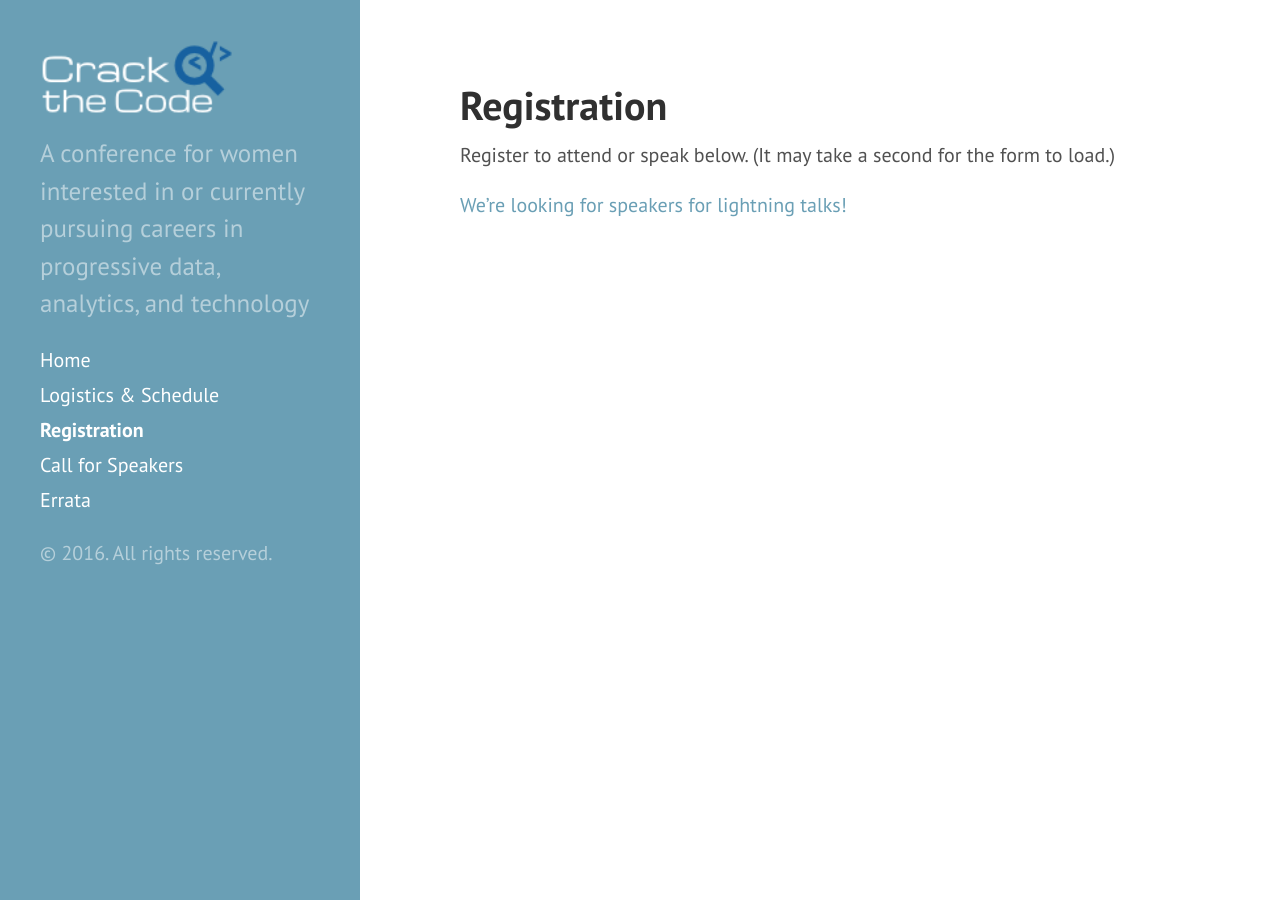
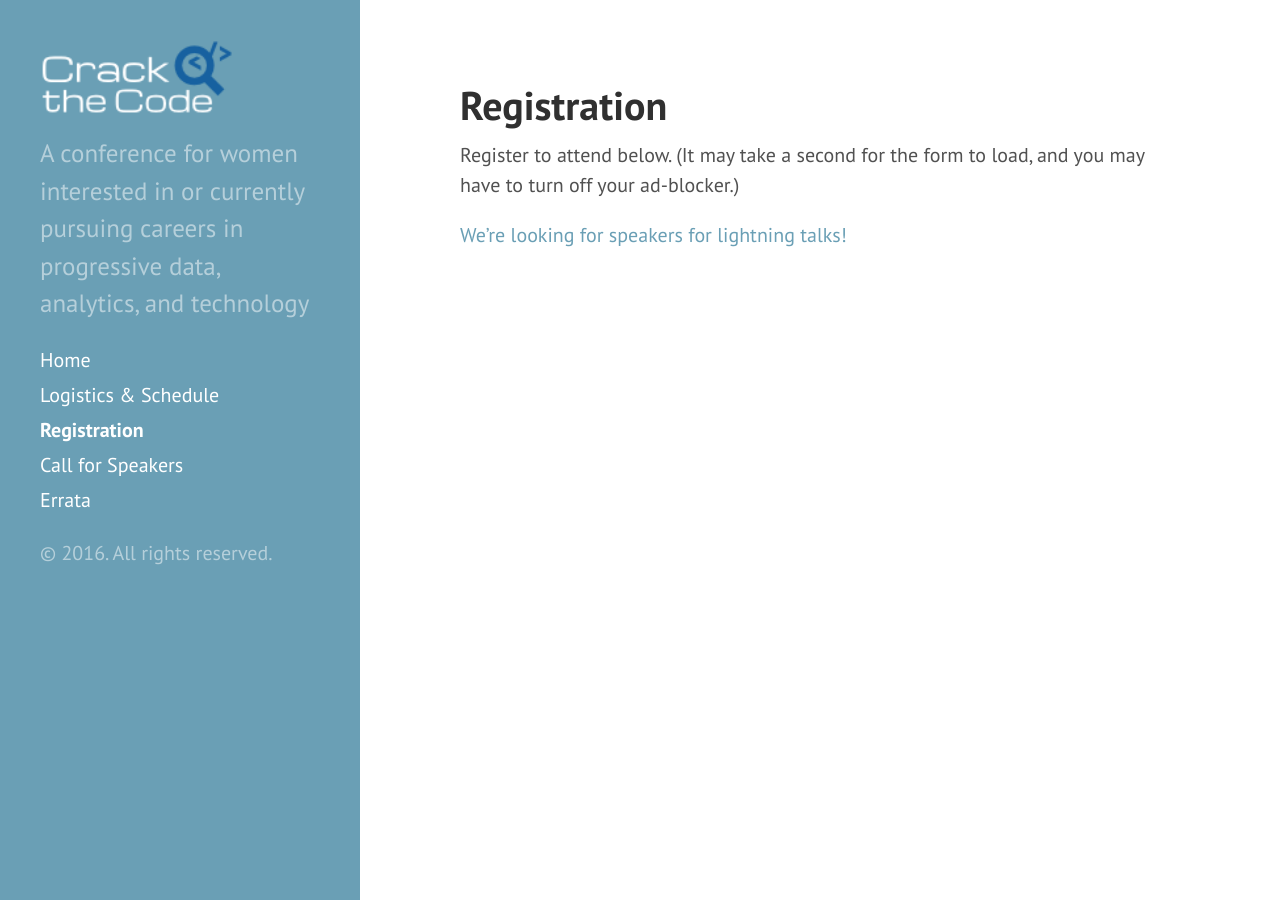
Before and after one commit to anniejw6/crackthecode_site, a Jekyll site: the page built from register.md, in a window 1280 px wide. Built offline with Jekyll 4.4.1, drawn with Linux system fonts in a browser that asks for light colours; Markdown is read by kramdown in place of the engine named in the settings.

Commit message:
add note about adblocker

```diff
--- a/register.md
+++ b/register.md
@@ -3,7 +3,7 @@ layout: page
 title: Registration
 ---
 
-Register to attend or speak below. (It may take a second for the form to load.)
+Register to attend below. (It may take a second for the form to load, and you may have to turn off your ad-blocker.)
 
 [We're looking for speakers for lightning talks!](/speakers/)
 
```
Also changed, not shown: speakers.md (+1 -1 lines).
